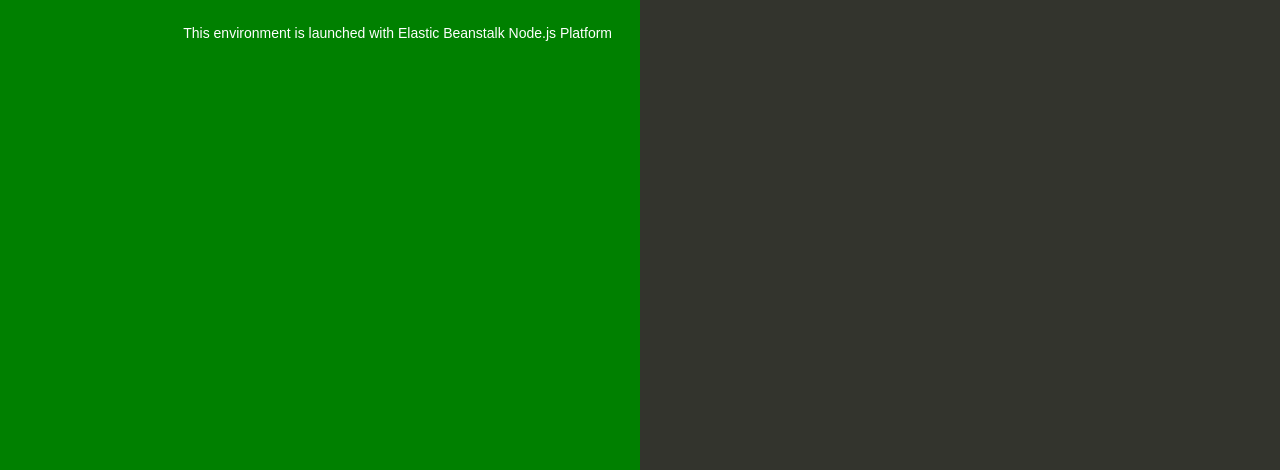
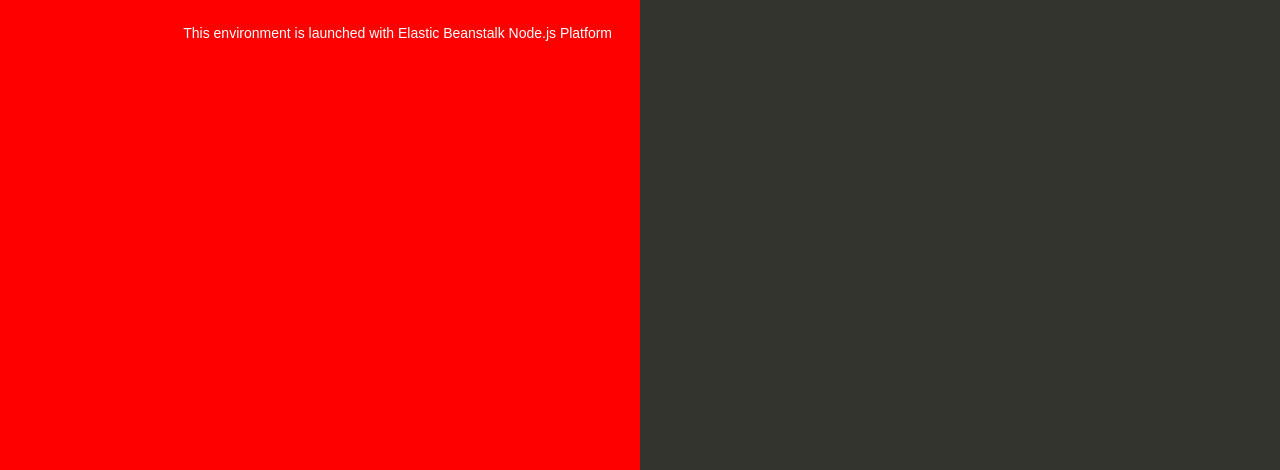
Before and after one commit to sandeepsonihyd/nodejs_app, a website: page index.html in a window 1280 px wide. Shown: the part 330-800 px from the top of the page. Drawn offline with Linux system fonts and the light colour scheme.

Commit message:
Update index.html

```diff
--- a/index.html
+++ b/index.html
@@ -35,7 +35,7 @@
 
         text-align: right;
         padding-top: 11em;
-        background-color: Green;
+        background-color: Red;
 
       }
       .textColumn p {
```
